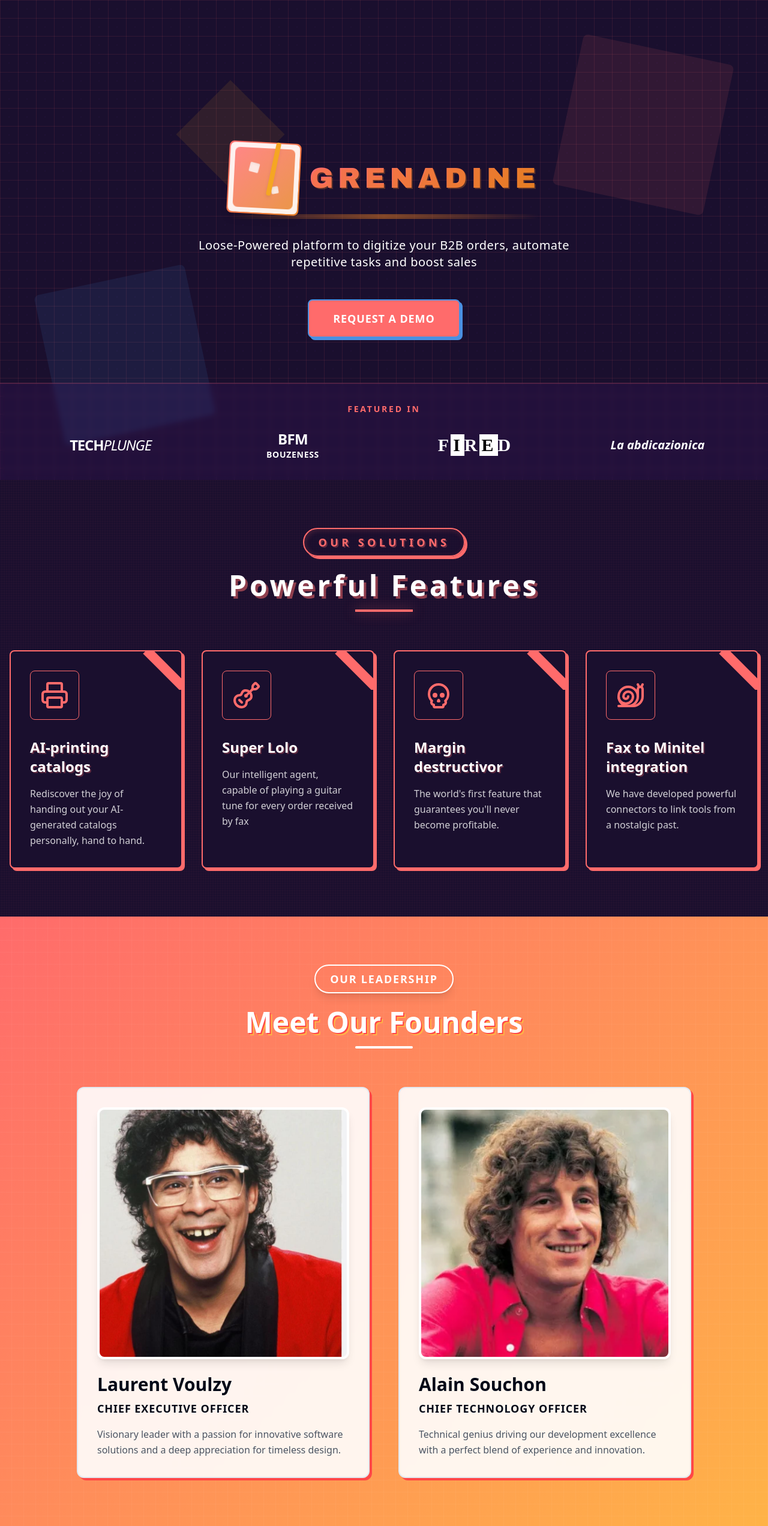
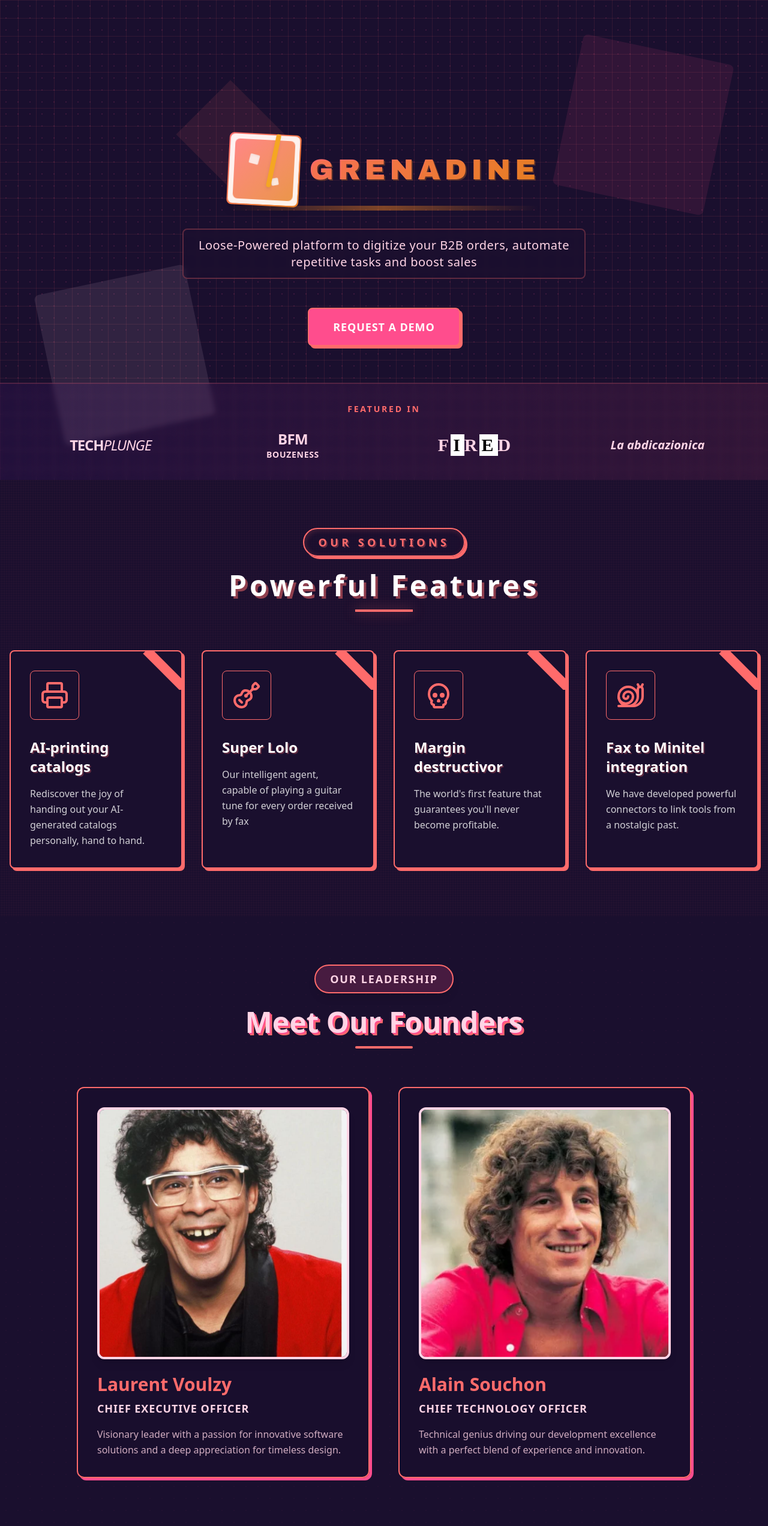
Before and after one commit to GrenadineB5/coeur-entrepreneurial-harmony, a React (Vite) app: page / in a window 1280 px wide. Shown: the whole page at 60% size. Built offline with nearby package versions, Linux system fonts and the light colour scheme.

Commit message:
Update design to retro pink theme
Revamp the application's design to adopt a completely different retro aesthetic, focusing on a pink color scheme as specified in the provided reference image.
[skip gpt_engineer]

```diff
--- a/src/components/Founders.tsx
+++ b/src/components/Founders.tsx
@@ -17,27 +17,26 @@ export const Founders = () => {
   ];
 
   return (
-    <section className="py-20 relative overflow-hidden" style={{
-      background: 'linear-gradient(-45deg, #FFB347 0%, #FF6B6B 100%)',
-    }}>
+    <section className="py-20 relative overflow-hidden bg-retro-black">
       {/* Retro Grid Background */}
-      <div className="absolute inset-0" style={{
-        backgroundImage: 'linear-gradient(transparent 95%, rgba(255,255,255,0.2) 95%), linear-gradient(90deg, transparent 95%, rgba(255,255,255,0.2) 95%)',
+      <div className="absolute inset-0 bg-retro-dots" style={{
         backgroundSize: '20px 20px',
         opacity: '0.2'
       }}></div>
 
       <div className="container mx-auto px-4 relative">
         <div className="text-center mb-16">
-          <span className="text-white font-bold text-lg tracking-widest uppercase bg-grenadine-500 px-6 py-2 rounded-full inline-block mb-4 border-2 border-white shadow-lg">
+          <span className="text-retro-softPink font-bold text-lg tracking-widest uppercase bg-retro-darkPink/20
+                         px-6 py-2 rounded-full inline-block mb-4 border-2 border-retro-pink shadow-lg
+                         backdrop-blur-sm">
             Our Leadership
           </span>
-          <h2 className="text-4xl md:text-5xl font-bold mt-2 text-white mb-4" style={{
-            textShadow: '2px 2px 0px #FF4747, 4px 4px 0px #FFB347'
+          <h2 className="text-4xl md:text-5xl font-bold mt-2 text-retro-softPink mb-4" style={{
+            textShadow: '2px 2px 0px #FF4D8D, 4px 4px 0px #FF6B6B'
           }}>
             Meet Our Founders
           </h2>
-          <div className="w-24 h-1 bg-white mx-auto rounded-full shadow-lg"></div>
+          <div className="w-24 h-1 bg-retro-pink mx-auto rounded-full shadow-lg"></div>
         </div>
 
         <div className="grid md:grid-cols-2 gap-12 max-w-5xl mx-auto">
@@ -47,21 +46,22 @@ export const Founders = () => {
               initial={{ opacity: 0, y: 20 }}
               whileInView={{ opacity: 1, y: 0 }}
               transition={{ delay: index * 0.2 }}
-              className="bg-white/90 backdrop-blur-sm rounded-xl p-8 shadow-lg border-2 border-grenadine-300 transform hover:-translate-y-2 transition-all duration-300"
+              className="bg-retro-black/90 backdrop-blur-sm rounded-xl p-8 shadow-lg
+                       border-2 border-retro-pink transform hover:-translate-y-2 transition-all duration-300"
               style={{
-                boxShadow: '4px 4px 0px #FF4747'
+                boxShadow: '4px 4px 0px #FF4D8D'
               }}
             >
-              <div className="aspect-square mb-6 overflow-hidden rounded-xl border-4 border-white shadow-lg">
+              <div className="aspect-square mb-6 overflow-hidden rounded-xl border-4 border-retro-softPink shadow-lg">
                 <img
                   src={founder.image}
                   alt={founder.name}
                   className="w-full h-full object-cover transform hover:scale-105 transition-transform duration-300"
                 />
               </div>
-              <h3 className="text-3xl font-bold mb-2 text-grenadine-600">{founder.name}</h3>
-              <p className="text-grenadine-400 font-bold text-lg mb-4 uppercase tracking-wider">{founder.role}</p>
-              <p className="text-gray-600 leading-relaxed">{founder.bio}</p>
+              <h3 className="text-3xl font-bold mb-2 text-retro-pink">{founder.name}</h3>
+              <p className="text-retro-softPink font-bold text-lg mb-4 uppercase tracking-wider">{founder.role}</p>
+              <p className="text-retro-softPink/80 leading-relaxed">{founder.bio}</p>
             </motion.div>
           ))}
         </div>
--- a/src/components/Hero.tsx
+++ b/src/components/Hero.tsx
@@ -5,19 +5,19 @@ import { TechPlungeLogo, FiredLogo, BfmLogo, AbdicazionicaLogo } from "./BrandLo
 export const Hero = () => {
   return (
     <section className="relative min-h-screen flex items-center justify-center overflow-hidden bg-retro-black">
-      {/* Vintage Grid Background */}
+      {/* Retro Grid Background */}
       <div
         className="absolute inset-0"
         style={{
-          backgroundImage: 'radial-gradient(circle at center, rgba(107,31,177,0.1) 0.5px, transparent 1px), linear-gradient(to right, rgba(255,107,107,0.1) 1px, transparent 1px), linear-gradient(to bottom, rgba(255,107,107,0.1) 1px, transparent 1px)',
-          backgroundSize: '30px 30px, 30px 30px, 30px 30px',
+          backgroundImage: 'radial-gradient(circle at center, rgba(255,77,141,0.15) 1px, transparent 1px), linear-gradient(to right, rgba(255,107,107,0.1) 1px, transparent 1px), linear-gradient(to bottom, rgba(255,107,107,0.1) 1px, transparent 1px)',
+          backgroundSize: '20px 20px, 30px 30px, 30px 30px',
         }}
       ></div>
 
-      {/* Vintage Geometric Shapes */}
-      <div className="absolute top-20 right-20 w-64 h-64 bg-retro-pink/10 rounded-lg transform rotate-12"></div>
-      <div className="absolute bottom-20 left-20 w-64 h-64 bg-retro-blue/10 rounded-lg transform -rotate-12"></div>
-      <div className="absolute top-40 left-1/4 w-32 h-32 bg-retro-yellow/10 transform rotate-45"></div>
+      {/* Retro Geometric Shapes */}
+      <div className="absolute top-20 right-20 w-64 h-64 bg-retro-darkPink/10 rounded-lg transform rotate-12"></div>
+      <div className="absolute bottom-20 left-20 w-64 h-64 bg-retro-softPink/10 rounded-lg transform -rotate-12"></div>
+      <div className="absolute top-40 left-1/4 w-32 h-32 bg-retro-pink/10 transform rotate-45"></div>
 
       <div className="container mx-auto px-4 relative z-10">
         <motion.div
@@ -27,29 +27,34 @@ export const Hero = () => {
           className="text-center"
         >
           <Logo />
-          <p className="text-white text-xl mb-12 max-w-2xl mx-auto font-medium tracking-wide mt-8">
+          <p className="text-retro-softPink text-xl mb-12 max-w-2xl mx-auto font-medium tracking-wide mt-8
+             px-6 py-3 border-2 border-retro-pink/30 rounded-lg bg-retro-black/50 backdrop-blur-sm">
             Loose-Powered platform to digitize your B2B orders, automate repetitive tasks and boost sales
           </p>
           <motion.button
             whileHover={{ scale: 1.05 }}
             whileTap={{ scale: 0.95 }}
-            className="bg-retro-pink text-white px-10 py-4 rounded-lg font-bold text-lg shadow-[4px_4px_0px_#4A90E2] hover:shadow-[6px_6px_0px_#4A90E2] transition-all uppercase tracking-wider border-2 border-retro-blue"
+            className="bg-retro-darkPink text-white px-10 py-4 rounded-lg font-bold text-lg
+                     shadow-[4px_4px_0px_#FF6B6B] hover:shadow-[6px_6px_0px_#FF6B6B]
+                     transition-all uppercase tracking-wider border-2 border-retro-pink"
           >
             Request a Demo
           </motion.button>
         </motion.div>
       </div>
 
-      {/* Featured Section */}
-      <div className="absolute bottom-0 left-0 right-0 bg-retro-purple/10 backdrop-blur-sm py-8 border-t-2 border-retro-pink/20">
+      {/* Featured Section with Retro Style */}
+      <div className="absolute bottom-0 left-0 right-0 bg-gradient-to-r from-retro-purple/10 to-retro-darkPink/10 backdrop-blur-sm py-8 border-t-2 border-retro-pink/20">
         <div className="container mx-auto">
-          <p className="text-retro-pink text-sm uppercase tracking-[0.2em] mb-6 text-center font-bold">Featured in</p>
+          <p className="text-retro-pink text-sm uppercase tracking-[0.2em] mb-6 text-center font-bold">
+            Featured in
+          </p>
           <div className="grid grid-cols-2 md:grid-cols-4 gap-8 items-center justify-items-center px-4">
             <motion.div
               initial={{ opacity: 0 }}
               animate={{ opacity: 1 }}
               transition={{ duration: 0.5 }}
-              className="text-white"
+              className="text-retro-softPink"
             >
               <TechPlungeLogo />
             </motion.div>
@@ -57,7 +62,7 @@ export const Hero = () => {
               initial={{ opacity: 0 }}
               animate={{ opacity: 1 }}
               transition={{ duration: 0.5, delay: 0.2 }}
-              className="text-white"
+              className="text-retro-softPink"
             >
               <BfmLogo />
             </motion.div>
@@ -65,7 +70,7 @@ export const Hero = () => {
               initial={{ opacity: 0 }}
               animate={{ opacity: 1 }}
               transition={{ duration: 0.5, delay: 0.4 }}
-              className="text-white"
+              className="text-retro-softPink"
             >
               <FiredLogo />
             </motion.div>
@@ -73,7 +78,7 @@ export const Hero = () => {
               initial={{ opacity: 0 }}
               animate={{ opacity: 1 }}
               transition={{ duration: 0.5, delay: 0.6 }}
-              className="text-white"
+              className="text-retro-softPink"
             >
               <AbdicazionicaLogo />
             </motion.div>
--- a/tailwind.config.ts
+++ b/tailwind.config.ts
@@ -59,10 +59,15 @@ export default {
           yellow: "#F5A623",
           orange: "#E67E22",
           black: "#1A0F2E",
+          mint: "#98D8D0",
+          cream: "#FFF6E9",
+          softPink: "#FFD4E5",
+          darkPink: "#FF4D8D",
         },
       },
       backgroundImage: {
         'retro-grid': "linear-gradient(to right, rgba(107,31,177,0.1) 1px, transparent 1px), linear-gradient(to bottom, rgba(107,31,177,0.1) 1px, transparent 1px)",
+        'retro-dots': "radial-gradient(rgba(255,77,141,0.15) 1px, transparent 1px)",
       },
       keyframes: {
         'fade-up': {
```
